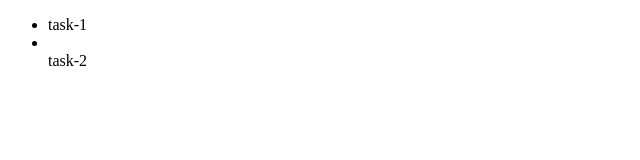
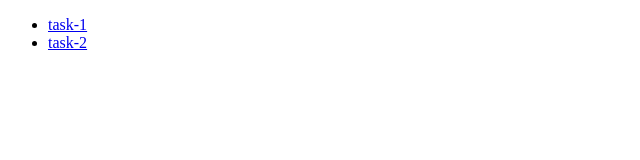
Before and after one commit to MSvidlo/goit-js-hw-09, a plain HTML site: page index.html in a window 1280 px wide. Shown: the whole page, without its empty margins (0-640 px from the left). Drawn offline with Linux system fonts and the light colour scheme.

Commit message:
Deploying to gh-pages from @ MSvidlo/goit-js-hw-09@f7a0ae725d701b8cfe270d22173fd28eb6c21003 🚀

```diff
--- a/index.html
+++ b/index.html
@@ -8,7 +8,7 @@
 </head>
 <body>
     <ul>
-    <li><a href="./1-gallery.html"></a>task-1</li>
-    <li><a href="./2-form.html"></a></li>task-2</ul>
+    <li><a href="./1-gallery.html">task-1</a></li>
+    <li><a href="./2-form.html">task-2</a></li></ul>
 </body>
 </html>
```
